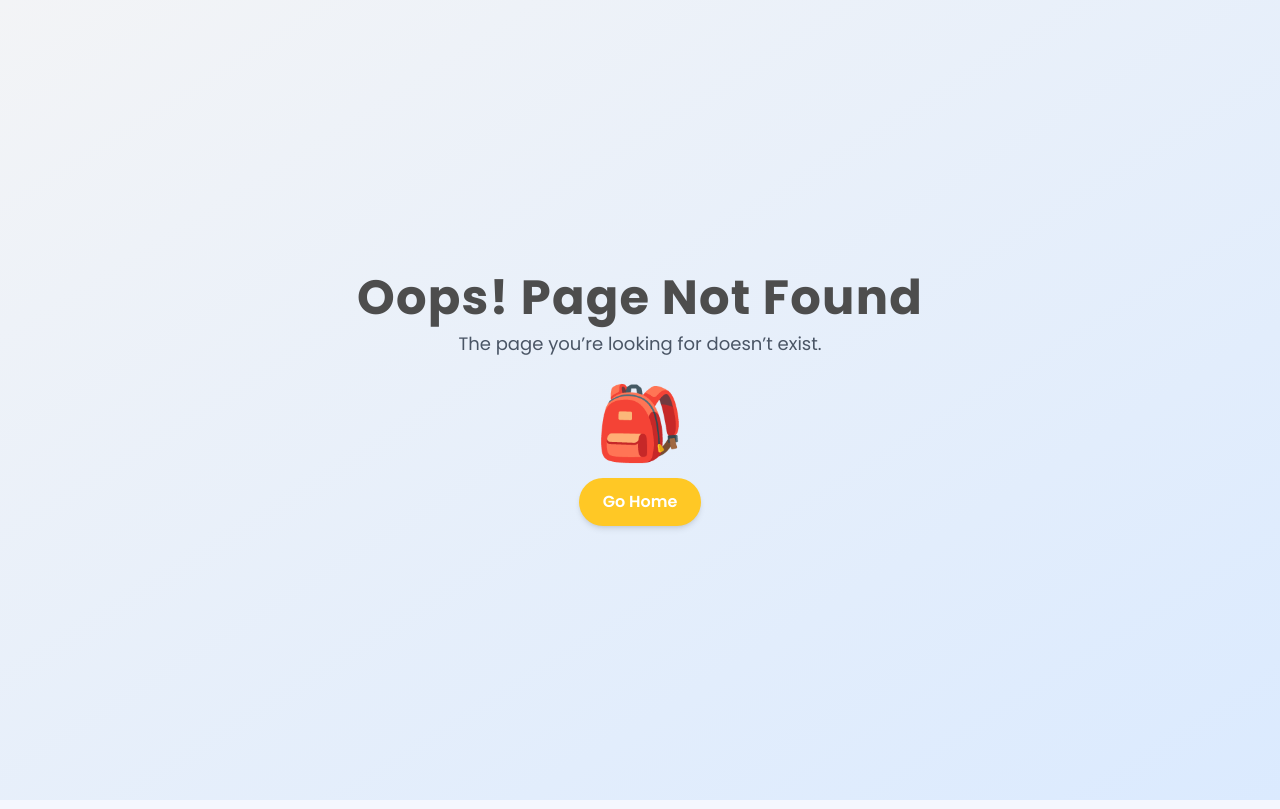
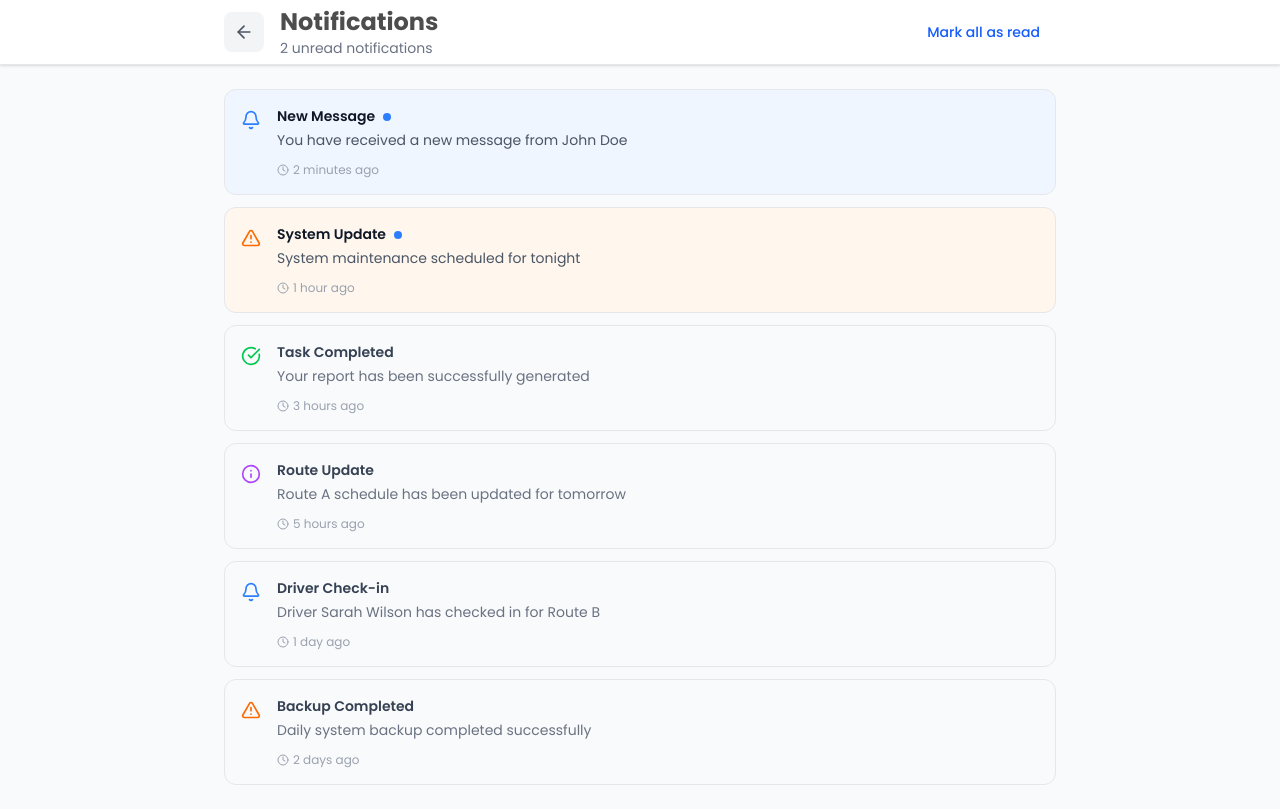
Before and after one commit to duleepa-a/schoolway-frontend, a Next.js app: page /notifications in a window 1280 px wide. Before the commit this address had no page. Built offline with nearby package versions, Linux system fonts and the light colour scheme.

Commit message:
notifications page added

```diff
--- /dev/null
+++ b/src/app/notifications/notifications.tsx
@@ -0,0 +1,202 @@
+'use client';
+
+import React from 'react';
+import { useRouter } from 'next/navigation';
+import { ArrowLeft, Bell, CheckCircle, AlertTriangle, Info, Clock } from 'lucide-react';
+
+interface Notification {
+    id: string;
+    type: 'message' | 'system' | 'task' | 'info';
+    title: string;
+    description: string;
+    time: string;
+    isRead: boolean;
+}
+
+const mockNotifications: Notification[] = [
+    {
+        id: '1',
+        type: 'message',
+        title: 'New Message',
+        description: 'You have received a new message from John Doe',
+        time: '2 minutes ago',
+        isRead: false,
+    },
+    {
+        id: '2',
+        type: 'system',
+        title: 'System Update',
+        description: 'System maintenance scheduled for tonight',
+        time: '1 hour ago',
+        isRead: false,
+    },
+    {
+        id: '3',
+        type: 'task',
+        title: 'Task Completed',
+        description: 'Your report has been successfully generated',
+        time: '3 hours ago',
+        isRead: true,
+    },
+    {
+        id: '4',
+        type: 'info',
+        title: 'Route Update',
+        description: 'Route A schedule has been updated for tomorrow',
+        time: '5 hours ago',
+        isRead: true,
+    },
+    {
+        id: '5',
+        type: 'message',
+        title: 'Driver Check-in',
+        description: 'Driver Sarah Wilson has checked in for Route B',
+        time: '1 day ago',
+        isRead: true,
+    },
+    {
+        id: '6',
+        type: 'system',
+        title: 'Backup Completed',
+        description: 'Daily system backup completed successfully',
+        time: '2 days ago',
+        isRead: true,
+    },
+];
+
+const getNotificationIcon = (type: string) => {
+    switch (type) {
+        case 'message':
+            return <Bell className="w-5 h-5 text-blue-500" />;
+        case 'system':
+            return <AlertTriangle className="w-5 h-5 text-orange-500" />;
+        case 'task':
+            return <CheckCircle className="w-5 h-5 text-green-500" />;
+        case 'info':
+            return <Info className="w-5 h-5 text-purple-500" />;
+        default:
+            return <Bell className="w-5 h-5 text-gray-500" />;
+    }
+};
+
+const getNotificationBg = (type: string, isRead: boolean) => {
+    if (isRead) return 'bg-gray-50';
+
+    switch (type) {
+        case 'message':
+            return 'bg-blue-50';
+        case 'system':
+            return 'bg-orange-50';
+        case 'task':
+            return 'bg-green-50';
+        case 'info':
+            return 'bg-purple-50';
+        default:
+            return 'bg-gray-50';
+    }
+};
+
+export default function Notifications() {
+    const router = useRouter();
+
+    const handleBack = () => {
+        router.back();
+    };
+
+    const markAsRead = (notificationId: string) => {
+        // Here you would typically update the notification status in your state management or API
+        console.log(`Marking notification ${notificationId} as read`);
+    };
+
+    const markAllAsRead = () => {
+        // Here you would typically mark all notifications as read
+        console.log('Marking all notifications as read');
+    };
+
+    const unreadCount = mockNotifications.filter(n => !n.isRead).length;
+
+    return (
+        <div className="min-h-screen bg-gray-50">
+            {/* Header */}
+            <div className="bg-white shadow-sm border-b border-gray-200">
+                <div className="max-w-4xl mx-auto px-4 sm:px-6 lg:px-8">
+                    <div className="flex items-center justify-between h-16">
+                        <div className="flex items-center space-x-4">
+                            <button
+                                onClick={handleBack}
+                                className="flex items-center justify-center w-10 h-10 rounded-lg bg-gray-100 hover:bg-gray-200 transition-colors"
+                            >
+                                <ArrowLeft className="w-5 h-5 text-gray-600" />
+                            </button>
+                            <div>
+                                <h1 className="text-2xl font-bold text-gray-900">Notifications</h1>
+                                <p className="text-sm text-gray-500">
+                                    {unreadCount > 0 ? `${unreadCount} unread notifications` : 'All notifications read'}
+                                </p>
+                            </div>
+                        </div>
+                        {unreadCount > 0 && (
+                            <button
+                                onClick={markAllAsRead}
+                                className="px-4 py-2 text-sm font-medium text-blue-600 hover:text-blue-700 hover:bg-blue-50 rounded-lg transition-colors"
+                            >
+                                Mark all as read
+                            </button>
+                        )}
+                    </div>
+                </div>
+            </div>
+
+            {/* Notifications List */}
+            <div className="max-w-4xl mx-auto px-4 sm:px-6 lg:px-8 py-6">
+                <div className="space-y-3">
+                    {mockNotifications.map((notification) => (
+                        <div
+                            key={notification.id}
+                            className={`${getNotificationBg(notification.type, notification.isRead)}
+                         border border-gray-200 rounded-xl p-4 hover:shadow-md transition-all cursor-pointer`}
+                            onClick={() => !notification.isRead && markAsRead(notification.id)}
+                        >
+                            <div className="flex items-start space-x-4">
+                                <div className="flex-shrink-0 mt-1">
+                                    {getNotificationIcon(notification.type)}
+                                </div>
+                                <div className="flex-1 min-w-0">
+                                    <div className="flex items-start justify-between">
+                                        <div className="flex-1">
+                                            <h3 className={`text-sm font-semibold ${
+                                                notification.isRead ? 'text-gray-700' : 'text-gray-900'
+                                            }`}>
+                                                {notification.title}
+                                                {!notification.isRead && (
+                                                    <span className="ml-2 w-2 h-2 bg-blue-500 rounded-full inline-block"></span>
+                                                )}
+                                            </h3>
+                                            <p className={`mt-1 text-sm ${
+                                                notification.isRead ? 'text-gray-500' : 'text-gray-600'
+                                            }`}>
+                                                {notification.description}
+                                            </p>
+                                        </div>
+                                    </div>
+                                    <div className="mt-3 flex items-center text-xs text-gray-400">
+                                        <Clock className="w-3 h-3 mr-1" />
+                                        {notification.time}
+                                    </div>
+                                </div>
+                            </div>
+                        </div>
+                    ))}
+                </div>
+
+                {mockNotifications.length === 0 && (
+                    <div className="text-center py-12">
+                        <Bell className="w-12 h-12 text-gray-300 mx-auto mb-4" />
+                        <h3 className="text-lg font-medium text-gray-900 mb-2">No notifications</h3>
+                        <p className="text-gray-500">You're all caught up! New notifications will appear here.</p>
+                    </div>
+                )}
+            </div>
+        </div>
+    );
+}
--- /dev/null
+++ b/src/app/notifications/page.tsx
@@ -0,0 +1,5 @@
+import Notifications from '@/app/notifications/notifications';
+
+export default function NotificationsPage() {
+    return <Notifications />;
+}
```
